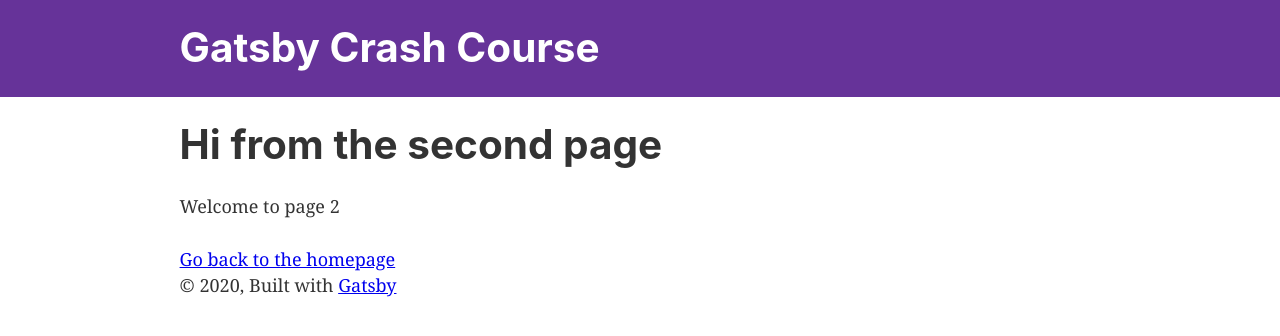
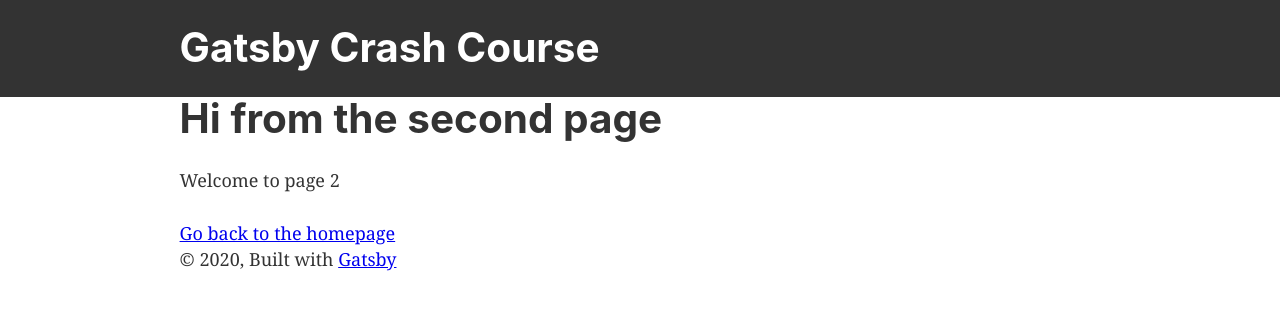
Before and after one commit to nevvada/gatsby-crash-course, a Gatsby site: page /page-2 in a window 1280 px wide. Built offline with nearby package versions, Linux system fonts and the light colour scheme; Gatsby itself is replaced by a stand-in of ours.

Commit message:
Remove additional spacing in header

```diff
--- a/src/components/header.js
+++ b/src/components/header.js
@@ -5,8 +5,8 @@ import React from "react"
 const Header = ({ siteTitle }) => (
   <header
     style={{
-      background: `rebeccapurple`,
-      marginBottom: `1.45rem`,
+      background: `#333`,
+      marginBottom: `0`,
     }}
   >
     <div
```
